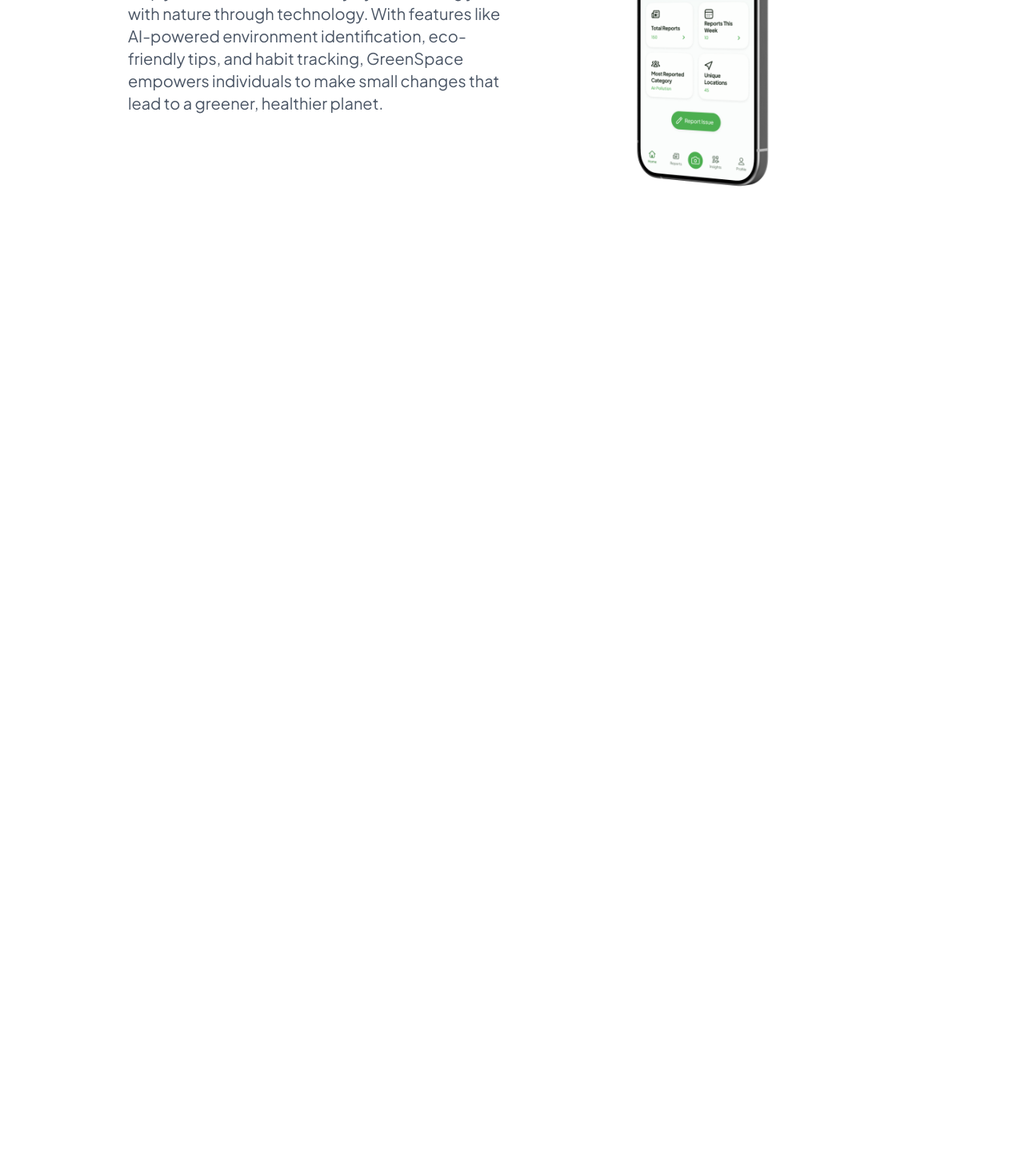
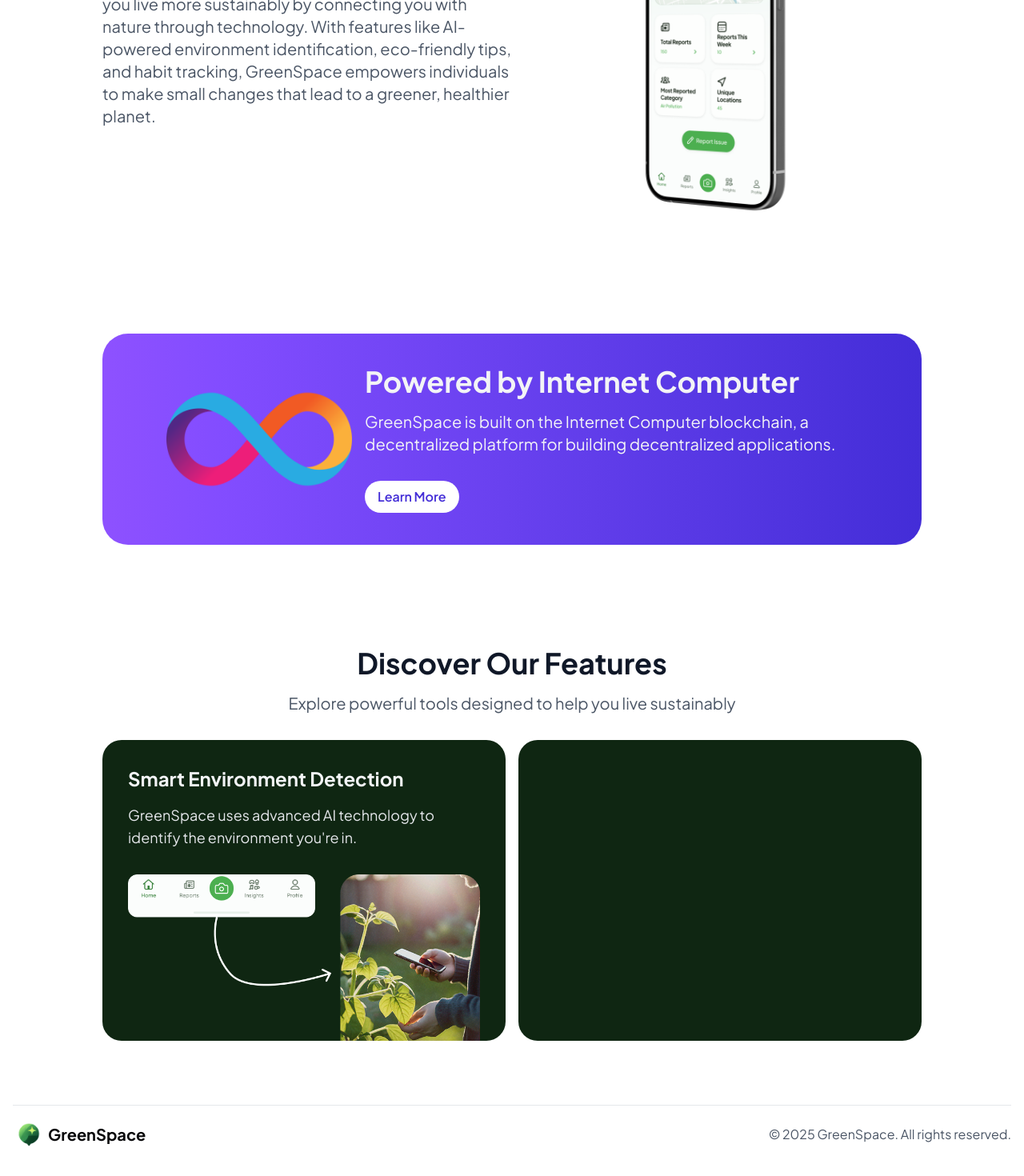
Before and after one commit to HackToWinn/GreenSpace-AI-LP, a Next.js app: page / in a window 1280 px wide. Shown: the part 1727-3197 px from the top of the page at 80% size. Before the commit the page ends 2048 px from the top, so only its background shows below. Built offline with nearby package versions, Linux system fonts and the light colour scheme.

Commit message:
feat & refactor: IC card, the commit before was not a feature section so now it's fixed, simple footer

```diff
--- a/src/app/page.tsx
+++ b/src/app/page.tsx
@@ -1,15 +1,58 @@
+import Container from "@/components/Container";
 import FeatureSection from "@/components/FeatureSection";
 import { GridBackgroundDemo } from "@/components/GridBackground";
 import Navbar from "@/components/Navbar";
+import Image from "next/image";
+import Link from "next/link";
 
 export default function Home() {
   return (
     <div className="w-full font-[family-name:var(--font-jakarta-sans)]">
       <Navbar />
       <GridBackgroundDemo />
-      <div className="w-full px-40 py-16">
+      <Container>
+        <div className="flex justify-between items-center">
+          <div className="w-[50%]">
+            <h1 className="text-4xl text-gray-900 font-bold mb-4">What is GreenSpace?</h1>
+            <p className="text-xl text-gray-600">
+              GreenSpace is a mobile application designed to help you live more sustainably
+              by connecting you with nature through technology. With features like AI-powered environment identification, eco-friendly tips,
+              and habit tracking, GreenSpace empowers individuals to make small changes that lead to a greener, healthier planet.
+            </p>
+          </div>
+          <div className="w-[50%]">
+            <Image src={'/images/mockup2.png'} alt="Mockup" width={1200} height={1200} />
+          </div>
+        </div>
+      </Container>
+      <Container>
+        <div className="w-full px-20 py-4 flex justify-between items-center gap-x-4 bg-gradient-to-r from-violet-500 to-indigo-700 rounded-4xl">
+          <div className="w-1/2">
+            <Image src={'/icons/internet-computer-icp-logo.png'} alt="Internet Computer Logo" width={300} height={400} />
+          </div>
+          <div>
+            <h2 className="text-4xl text-gray-100 font-bold mb-4">Powered by Internet Computer</h2>
+            <p className="text-xl text-gray-100 mb-4">GreenSpace is built on the Internet Computer blockchain, a decentralized platform for building decentralized applications.</p>
+            <Link href="https://internetcomputer.org/" target="_blank">
+              <button className="bg-white font-semibold text-indigo-700 px-4 py-2 rounded-full mt-4 hover:bg-indigo-700 hover:text-white hover:cursor-pointer transition duration-300 ease-in-out">
+                Learn More
+              </button>
+            </Link>
+          </div>
+        </div>
+      </Container>
+      <Container>
         <FeatureSection />
-      </div>
+      </Container>
+      <footer className="w-full p-4">
+        <div className="py-4 flex justify-between items-center border-t border-gray-200">
+          <div className="flex items-center gap-x-1">
+            <Image src={"/icons/favicon.png"} alt="GreenSpace Logo" width={32} height={32} className="w-10" />
+            <h1 className="font-bold text-xl">GreenSpace</h1>
+          </div>
+          <p className="text-md text-gray-600">© 2025 GreenSpace. All rights reserved.</p>
+        </div>
+      </footer>
     </div>
   );
 }
--- /dev/null
+++ b/src/components/Container.tsx
@@ -0,0 +1,7 @@
+export default function Container({children}: Readonly<{children: React.ReactNode}>) {
+  return (
+    <div className="w-full px-32 py-16">
+      {children}
+    </div>
+  )
+}
--- a/src/components/FeatureSection.tsx
+++ b/src/components/FeatureSection.tsx
@@ -2,18 +2,21 @@
 
 export default function FeatureSection() {
   return (
-    <div className="flex justify-between items-center">
-      <div className="w-[50%]">
-        <h1 className="text-4xl text-gray-900 font-bold mb-4">What is GreenSpace?</h1>
-        <p className="text-xl text-gray-600">
-          GreenSpace is a mobile application designed to help you live more sustainably
-          by connecting you with nature through technology. With features like AI-powered environment identification, eco-friendly tips,
-          and habit tracking, GreenSpace empowers individuals to make small changes that lead to a greener, healthier planet.
-        </p>
+    <>
+      <div className="text-center">
+        <h1 className="text-4xl text-gray-900 font-bold mb-4">Discover Our Features</h1>
+        <p className="text-xl text-gray-600 mb-8">Explore powerful tools designed to help you live sustainably</p>
       </div>
-      <div className="w-[50%]">
-        <Image src={'/images/mockup2.png'} alt="Mockup" width={1200} height={1200} />
+      <div className="grid grid-cols-2 gap-4">
+        <div className="bg-[#0F2612] rounded-3xl px-8 pt-8 flex flex-col gap-y-4">
+          <h2 className="text-2xl text-gray-100 font-bold">Smart Environment Detection</h2>
+          <p className="text-lg text-gray-200 mb-4">GreenSpace uses advanced AI technology to identify the environment you&apos;re in.</p>
+          <Image src={'/images/feature_img1.png'} alt="Feature Image 1" width={600} height={600} className="self-end object-cover" />
+        </div>
+        {/* Todo: 4 more features */}
+        <div className="bg-[#0F2612] rounded-3xl px-8 pt-8 flex flex-col gap-y-4">
+        </div>
       </div>
-    </div>
+    </>
   )
 }
```
Also changed, not shown: public/icons/internet-computer-icp-logo.png (added), public/images/feature_img1.png (added).
